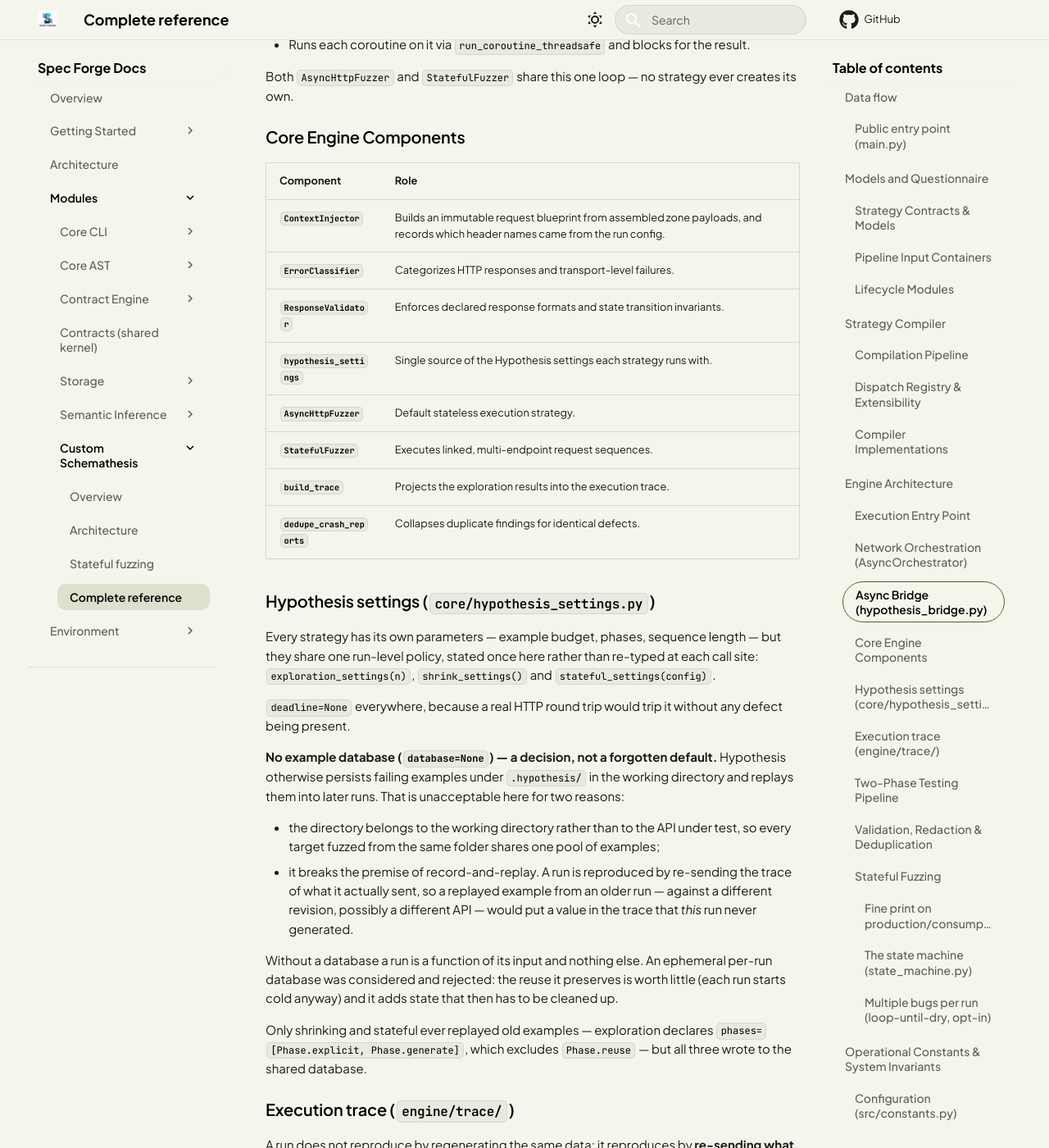
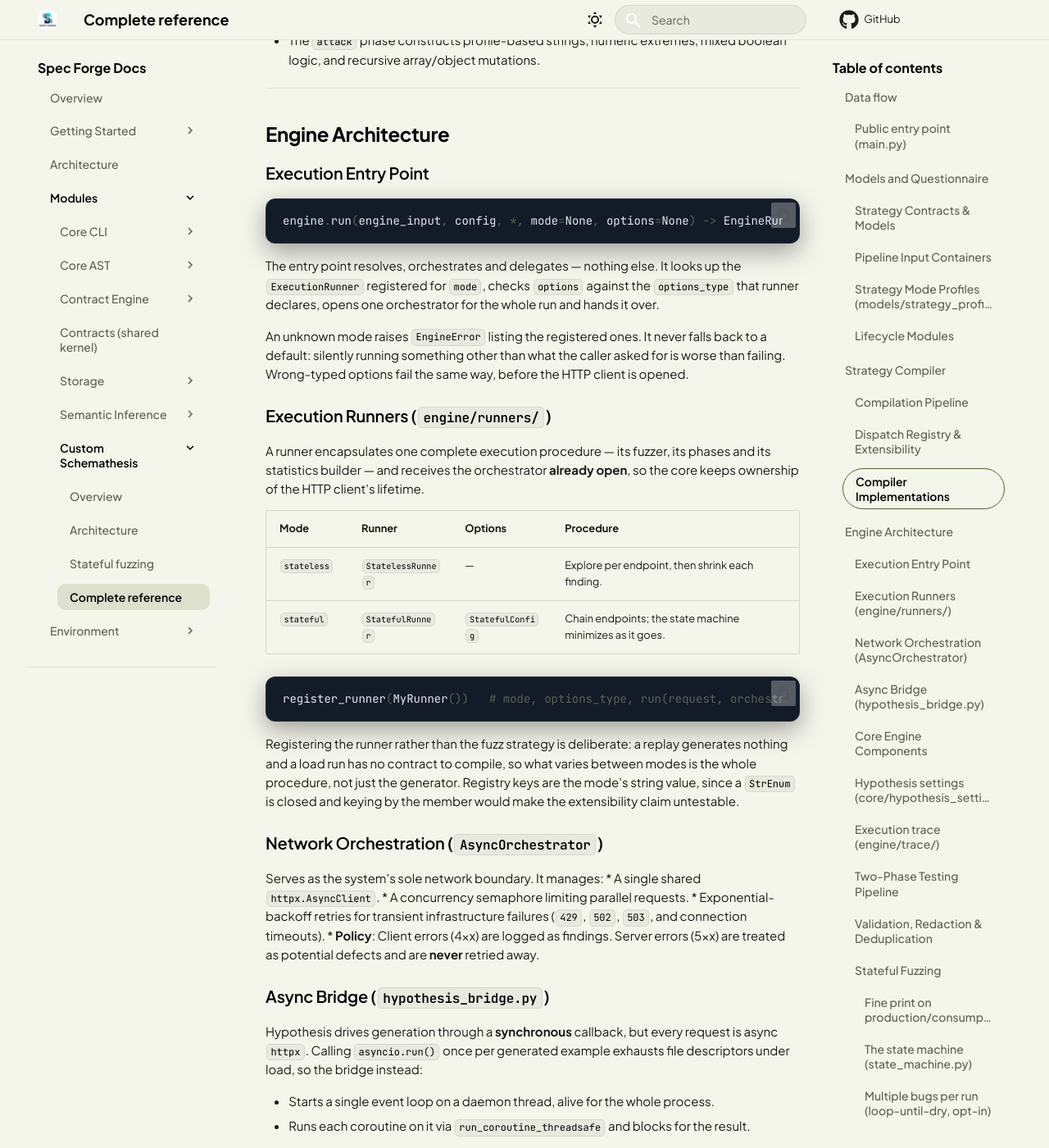
Before and after one commit to Spec-Forge-Testing/specforge-docs, an MkDocs documentation site: the page built from docs/modules/custom-schemathesis/reference.md, in a window 1280 px wide and 1400 px high, scrolled down 4071 px. Shown: the whole window at 82% size. Built offline with MkDocs 1.6.1 and Material for MkDocs 9.7.7, drawn with Linux system fonts in a browser that asks for light colours; comment, search, counter and statistics services are not loaded; some of the changed text lies outside the part shown.

Commit message:
docs(custom-schemathesis): document the execution mode and strategy profile registries

````diff
--- a/docs/modules/custom-schemathesis/reference.md
+++ b/docs/modules/custom-schemathesis/reference.md
@@ -45,8 +45,12 @@ callers only ever need these four functions:
 build_questionnaire(mode)          -> QuestionnaireBundle
 resolve_questionnaire(bundle)      -> ResolvedQuestionnaire
 compile_strategies(compiler_input) -> EngineInput
-run(engine_input, config, *, stateful=False) -> EngineRunResult
+run(engine_input, config, *, mode=None, options=None) -> EngineRunResult
 ```
+
+`mode` defaults to `ExecutionMode.STATELESS`; `options` carries that mode's settings.
+The former `stateful` / `stateful_config` pair still works for one version and emits a
+`DeprecationWarning`.
 
 ## Models and Questionnaire
 
@@ -64,8 +68,25 @@ run(engine_input, config, *, stateful=False) -> EngineRunResult
 * **`CompilerInput`**: Global `StrategyMode` paired with the target endpoint list.
 * **`EngineInput`**: Contains compiled endpoints along with global execution configurations.
 
+### Strategy Mode Profiles (`models/strategy_profile.py`)
+
+A `StrategyModeProfile` holds everything one strategy mode decides, so no consumer
+branches on the mode:
+
+| Field | Decides |
+| :--- | :--- |
+| `phase_split` | Which phases compile (its keys **are** the phase list) and how examples divide between them. |
+| `allowed_fields_by_type` | Which contract fields are legal per JSON Schema type. |
+| `contract_type` + `allow_contract_subclasses` | Which contract type the mode accepts. |
+| `questionnaire_rules` | Derived from the allowed fields — not a second copy. |
+
+`allow_contract_subclasses` makes the asymmetry between modes explicit: `DEFAULT` sets it
+`False` so a Hacker contract is rejected, `HACKER` sets it `True`. Register a mode with
+`register_profile(...)` and read it back with `profile_for(mode)`; an unregistered mode
+raises `PolicyError` listing the registered ones.
+
 ### Lifecycle Modules
-* **`questionnaire.builder`**: Selects validation/generation rules based on mode and emits an empty `QuestionnaireBundle`.
+* **`questionnaire.builder`**: Takes the mode's rules from its profile and emits an empty `QuestionnaireBundle`.
 * **`questionnaire.resolver`**:
   * Validates the completed response.
   * Coerces optional risk and budget models.
@@ -80,8 +101,7 @@ run(engine_input, config, *, stateful=False) -> EngineRunResult
 ### Compilation Pipeline
 The entry point `compile(CompilerInput) -> EngineInput` processes each HTTP zone independently:
 * **Path Parameters**: Always marked as required.
-* **`DEFAULT` Mode**: Generates `valid`, `boundary`, and `invalid` test phases.
-* **`HACKER` Mode**: Includes all default phases plus an added `attack` phase.
+* **Phases**: Taken from `profile_for(strategy_mode).phases` — `DEFAULT` yields `valid`, `boundary`, `invalid`; `HACKER` adds `attack`. The compiler never branches on the mode itself.
 * **Output Hierarchy**: `CompiledRequestPart` objects are grouped into `CompiledEndpointStrategies`, which assemble into `CompiledExecutionEndpoint`.
 
 ### Dispatch Registry & Extensibility
@@ -118,8 +138,37 @@ register_compiler(MyContractType, MyCompiler())
 ### Execution Entry Point
 
 ```python
-engine.run(engine_input, config, *, stateful=False) -> EngineRunResult
+engine.run(engine_input, config, *, mode=None, options=None) -> EngineRunResult
 ```
+
+The entry point resolves, orchestrates and delegates — nothing else. It looks up the
+`ExecutionRunner` registered for `mode`, checks `options` against the `options_type` that
+runner declares, opens one orchestrator for the whole run and hands it over.
+
+An unknown mode raises `EngineError` listing the registered ones. It never falls back to
+a default: silently running something other than what the caller asked for is worse than
+failing. Wrong-typed options fail the same way, before the HTTP client is opened.
+
+### Execution Runners (`engine/runners/`)
+
+A runner encapsulates one complete execution procedure — its fuzzer, its phases and its
+statistics builder — and receives the orchestrator **already open**, so the core keeps
+ownership of the HTTP client's lifetime.
+
+| Mode | Runner | Options | Procedure |
+| :--- | :--- | :--- | :--- |
+| `stateless` | `StatelessRunner` | — | Explore per endpoint, then shrink each finding. |
+| `stateful` | `StatefulRunner` | `StatefulConfig` | Chain endpoints; the state machine minimizes as it goes. |
+
+```python
+register_runner(MyRunner())   # mode, options_type, run(request, orchestrator)
+```
+
+Registering the runner rather than the fuzz strategy is deliberate: a replay generates
+nothing and a load run has no contract to compile, so what varies between modes is the
+whole procedure, not just the generator. Registry keys are the mode's string value, since
+a `StrEnum` is closed and keying by the member would make the extensibility claim
+untestable.
 
 ### Network Orchestration (`AsyncOrchestrator`)
 
@@ -298,11 +347,16 @@ turns on a loop:
 Every defect keeps its own independent shrinking.
 
 ```python
-run(engine_input, config)                  # stateless — unchanged prior behavior
-run(engine_input, config, stateful=True)   # stateful, one pass (default)
-run(engine_input, config, stateful=True,   # stateful, exhaustive
-    stateful_config=StatefulConfig(max_distinct_bugs=10))
+run(engine_input, config)                                # stateless (default)
+run(engine_input, config, mode=ExecutionMode.STATEFUL)   # stateful, one pass
+run(engine_input, config, mode=ExecutionMode.STATEFUL,   # stateful, exhaustive
+    options=StatefulConfig(max_distinct_bugs=10))
 ```
+
+The `stateful` / `stateful_config` pair still works for one version with a
+`DeprecationWarning`. Combining it with `mode` or `options` raises `EngineError` instead
+of resolving by precedence: a caller passing both has two different runs in mind, and
+silently picking one would hide the mistake.
 
 `StatefulConfig` fields: `max_distinct_bugs` (default `1`), `max_examples`
 (sequences per pass), `step_count` (max steps per sequence). Findings reuse
````
Also changed, not shown: docs/modules/custom-schemathesis/architecture.md (+21 -6 lines).
